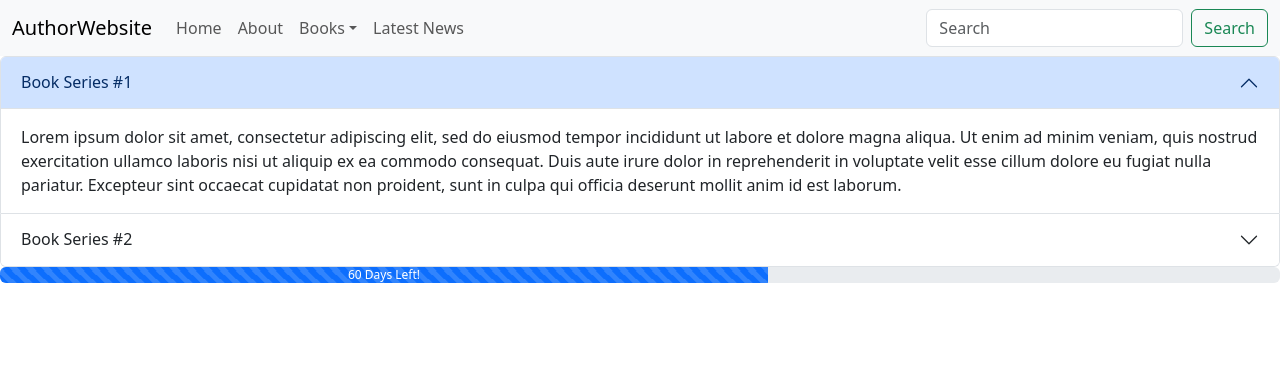
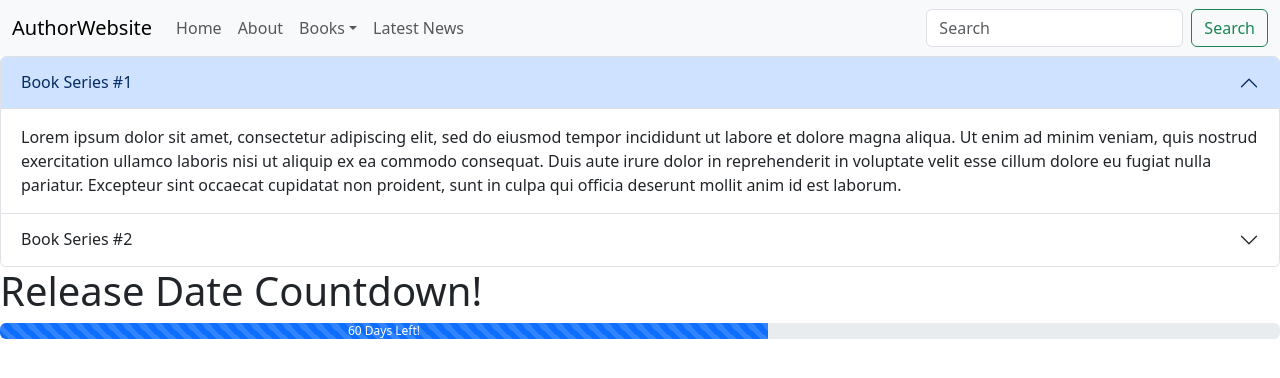
Before and after one commit to cozysyd/authorwebex_react_project, a React (Create React App) app: page / in a window 1280 px wide. Shown: the top 378 px of the page. Built offline with nearby package versions, Linux system fonts and the light colour scheme.

Commit message:
edited progress bar

```diff
--- a/src/ParenttoChild/ProgressBar.js
+++ b/src/ParenttoChild/ProgressBar.js
@@ -3,6 +3,15 @@
 import ProgressBar from 'react-bootstrap/ProgressBar';
 
 function ReleaseDate() {
+  return (
+    <div>
+      <h1>Release Date Countdown!</h1>
+      <CountdownBar />
+    </div>
+  );
+}
+
+function CountdownBar() {
   const now = 60;
   return <ProgressBar animated now={now} label={`${now} Days Left!`} />;
 }
```
